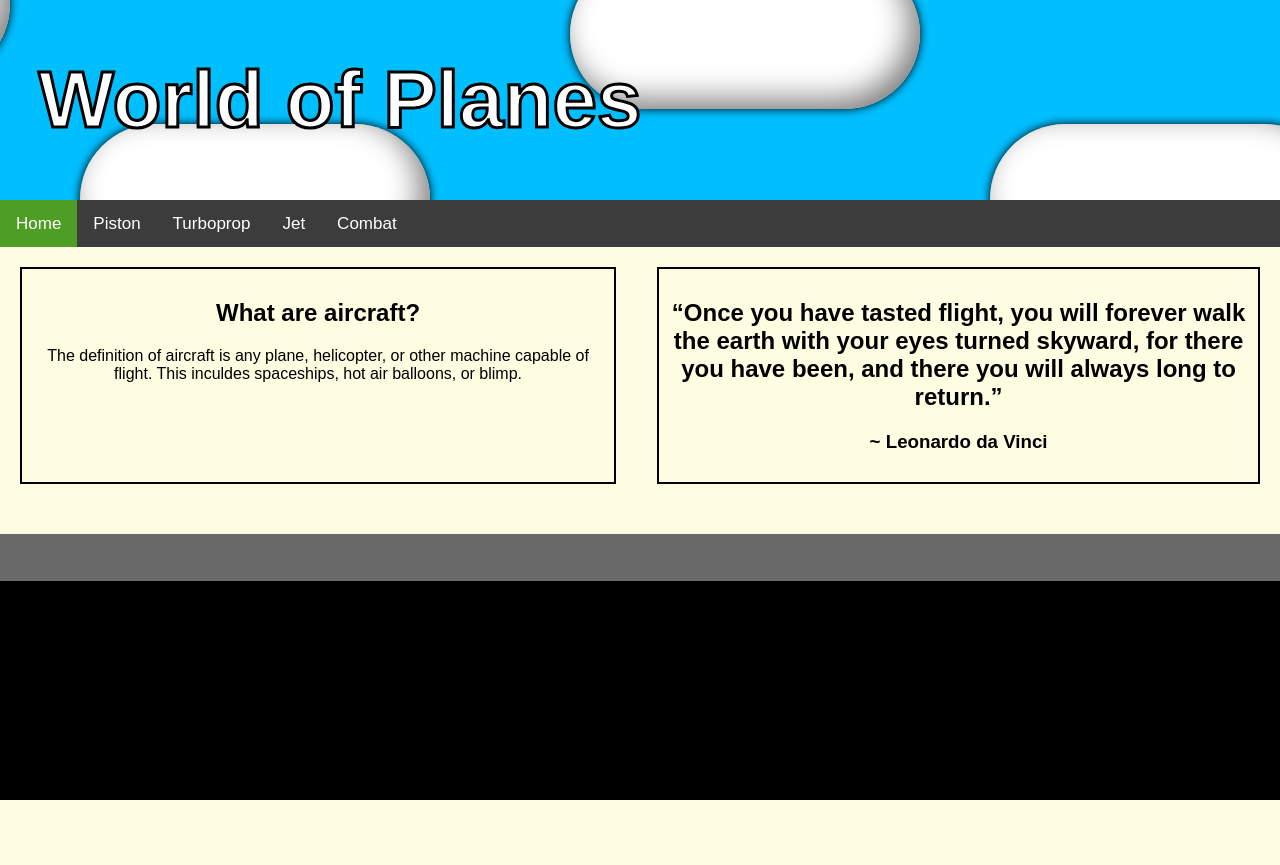
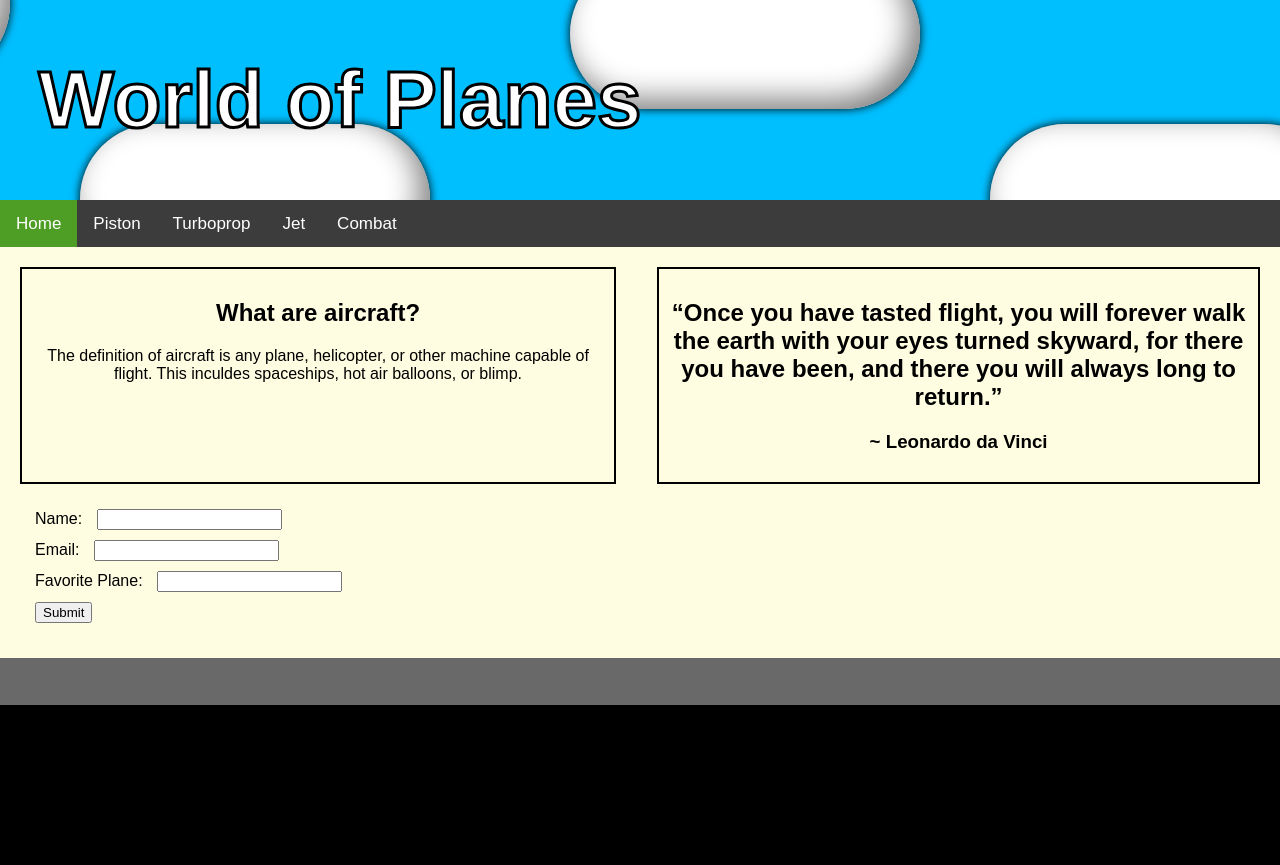
Before and after one commit to William-Aultman/Milestone1, a PHP site: page / in a window 1280 px wide. Before the commit the page ends 800 px from the top, so only its background shows below. Run offline with PHP 8.4, Linux system fonts and the light colour scheme.

Commit message:
Java Update

```diff
--- /dev/null
+++ b/Form.js
@@ -0,0 +1,15 @@
+const form = document.querySelector('form');
+form.addEventListener('submit', handleSubmit);
+
+function handleSubmit(event) {
+    event.preventDefault();
+
+    const formData = new FormData(event.target);
+    const name = formData.get('name');
+    const email = formData.get('email');
+    const favoriteplane = formData.get('favoriteplane');
+
+    console.log(`Name: ${name}, Email: ${email}, Favoriteplane: ${favoriteplane}`);
+
+    form.reset();
+}
--- a/Main.css
+++ b/Main.css
@@ -157,3 +157,9 @@ body{
     display: grid;
     grid-template-columns: auto auto;
 }
+form{
+    margin-left: 30px;
+}
+form label, form input{
+    margin: 5px 5px;
+}
--- a/Top10News.js
+++ /dev/null
@@ -1,22 +0,0 @@
-apikey = 'a706b43f421c58dd41bffe79e85f462b';
-url = 'https://gnews.io/api/v4/search?q=example&lang=en&country=us&max=10&apikey=' + apikey;
-
-fetch(url)
-    .then(function (response) {
-        return response.json();
-    })
-    .then(function (data) {
-        articles = data.articles;
-
-        for (i = 0; i < articles.length; i++) {
-            // articles[i].title
-            console.log("Title: " + articles[i]['title']);
-            // articles[i].description
-            console.log("Description: " + articles[i]['description']);
-            // You can replace {property} below with any of the article properties returned by the API.
-            // articles[i].{property}
-            // console.log(articles[i]['{property}']);
-
-            // Delete this line to display all the articles returned by the request. Currently only the first article is displayed.
-        }
-    });
--- a/index.html
+++ b/index.html
@@ -34,7 +34,19 @@
   </div>
 </div>
 <div>
-  <script src="Milestone1\Top10News.js"></script>
+  <form>
+    <label for="name">Name:</label>
+    <input type="text" id="name" name="name"><br>
+
+    <label for="email">Email:</label>
+    <input type="email" id="email" name="email"><br>
+
+    <label for="favoriteplane">Favorite Plane:</label>
+    <input type="text" id="favoriteplane" name="favoriteplane"><br>
+
+    <input type="submit" value="Submit">
+  </form>
+  <script src="Form.js"></script>
 </div>
 <div class="whiteSpace"></div>
 <div id="foot1"></div>
```
